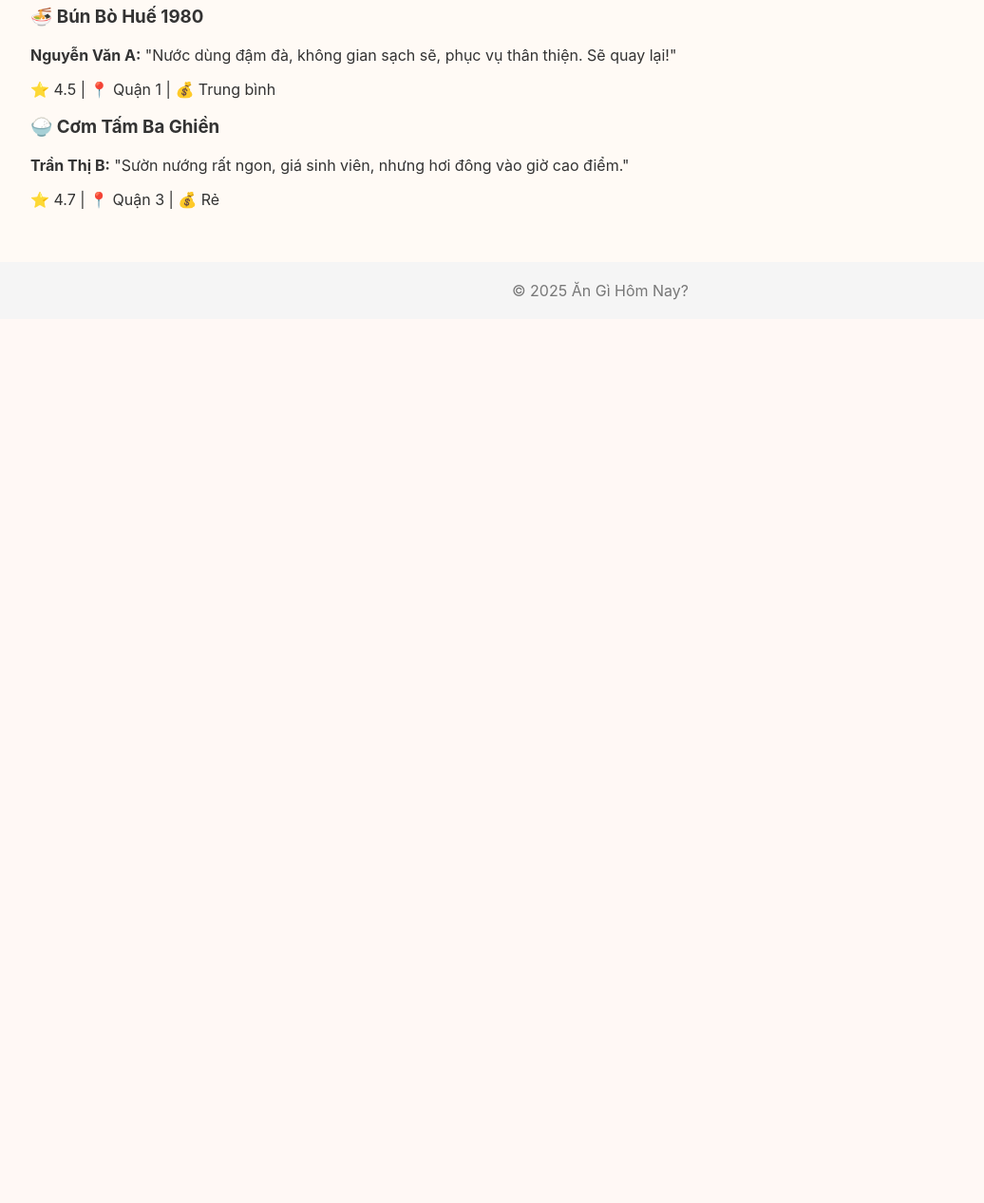
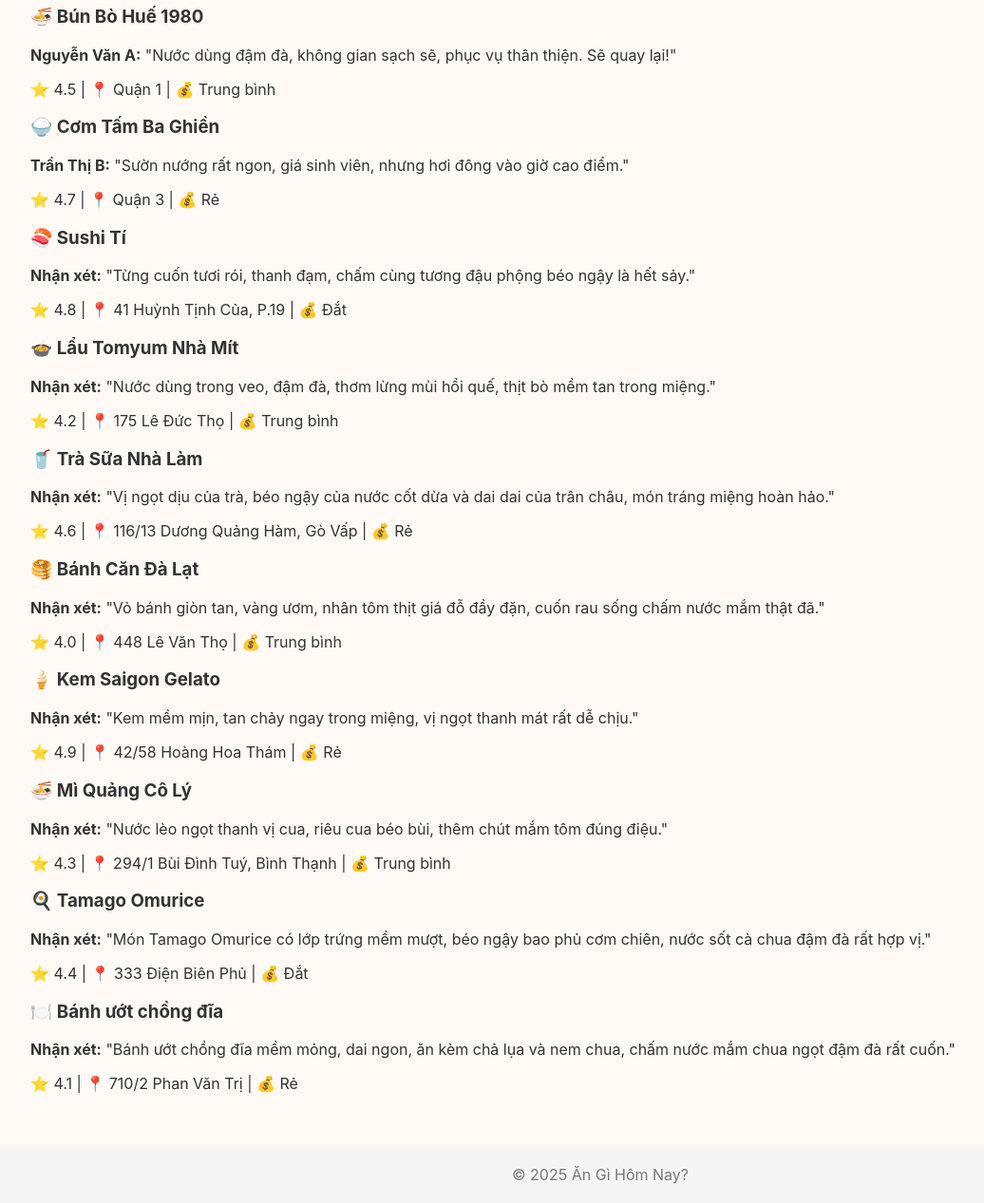
Before and after one commit to lynh146/BTL, a PHP site: page / in a window 1280 px wide. Shown: the part 1016-2283 px from the top of the page at 95% size, without its empty margins (8-1044 px from the left). Before the commit the page ends 1332 px from the top, so only its background shows below. Run offline with PHP 8.4, Linux system fonts and the light colour scheme.

Commit message:
Update index.php
Signed-off-by: baobim244 <nguyenhoangaz2005@gmail.com>

```diff
--- a/index.php
+++ b/index.php
@@ -50,7 +50,8 @@
     <div class="review-grid">
         <div class="review-card">
             <h3>🍜 Bún Bò Huế 1980</h3>
-        <p><strong>Nguyễn Văn A:</strong> "Nước dùng đậm đà, không gian sạch sẽ, phục vụ thân thiện. Sẽ quay lại!"</p>
+            <p><strong>Nguyễn Văn A:</strong> "Nước dùng đậm đà, không gian sạch sẽ, phục vụ thân thiện. Sẽ quay lại!"
+            </p>
             <p>⭐ 4.5 | 📍 Quận 1 | 💰 Trung bình</p>
         </div>
         <div class="review-card">
@@ -58,6 +59,63 @@
             <p><strong>Trần Thị B:</strong> "Sườn nướng rất ngon, giá sinh viên, nhưng hơi đông vào giờ cao điểm."</p>
             <p>⭐ 4.7 | 📍 Quận 3 | 💰 Rẻ</p>
         </div>
+        <div class="review-card">
+            <h3>🍣 Sushi Tí</h3>
+            <p><strong>Nhận xét:</strong> "Từng cuốn tươi rói, thanh đạm, chấm cùng tương đậu phộng béo ngậy là hết
+                sảy."</p>
+            <p>⭐ 4.8 | 📍 41 Huỳnh Tịnh Của, P.19 | 💰 Đắt</p>
+        </div>
+
+        <div class="review-card">
+            <h3>🍲 Lẩu Tomyum Nhà Mít</h3>
+            <p><strong>Nhận xét:</strong> "Nước dùng trong veo, đậm đà, thơm lừng mùi hồi quế, thịt bò mềm tan trong
+                miệng."</p>
+            <p>⭐ 4.2 | 📍 175 Lê Đức Thọ | 💰 Trung bình</p>
+        </div>
+
+        <div class="review-card">
+            <h3>🥤 Trà Sữa Nhà Làm</h3>
+            <p><strong>Nhận xét:</strong> "Vị ngọt dịu của trà, béo ngậy của nước cốt dừa và dai dai của trân châu,
+                món tráng miệng hoàn hảo."</p>
+            <p>⭐ 4.6 | 📍 116/13 Dương Quảng Hàm, Gò Vấp | 💰 Rẻ</p>
+        </div>
+
+        <div class="review-card">
+            <h3>🥞 Bánh Căn Đà Lạt</h3>
+            <p><strong>Nhận xét:</strong> "Vỏ bánh giòn tan, vàng ươm, nhân tôm thịt giá đỗ đầy đặn, cuốn rau sống chấm
+                nước mắm thật đã."</p>
+            <p>⭐ 4.0 | 📍 448 Lê Văn Thọ | 💰 Trung bình</p>
+        </div>
+
+        <div class="review-card">
+            <h3>🍦 Kem Saigon Gelato</h3>
+            <p><strong>Nhận xét:</strong> "Kem mềm mịn, tan chảy ngay trong miệng, vị ngọt thanh mát rất dễ chịu."</p>
+            <p>⭐ 4.9 | 📍 42/58 Hoàng Hoa Thám | 💰 Rẻ</p>
+        </div>
+
+        <div class="review-card">
+            <h3>🍜 Mì Quảng Cô Lý</h3>
+            <p><strong>Nhận xét:</strong> "Nước lèo ngọt thanh vị cua, riêu cua béo bùi, thêm chút mắm tôm đúng điệu."
+            </p>
+            <p>⭐ 4.3 | 📍 294/1 Bùi Đình Tuý, Bình Thạnh | 💰 Trung bình</p>
+        </div>
+
+        <div class="review-card">
+            <h3>🍳 Tamago Omurice</h3>
+            <p><strong>Nhận xét:</strong> "Món Tamago Omurice có lớp trứng mềm mượt, béo ngậy bao phủ cơm chiên, nước
+                sốt cà chua đậm đà rất hợp vị."
+            <p>⭐ 4.4 | 📍 333 Điện Biên Phủ | 💰 Đắt</p>
+        </div>
+
+        <div class="review-card">
+            <h3>🍽️ Bánh ướt chồng đĩa</h3>
+            <p><strong>Nhận xét:</strong> "Bánh ướt chồng đĩa mềm mỏng, dai ngon, ăn kèm chả lụa và nem chua, chấm nước
+                mắm chua ngọt đậm đà rất cuốn."
+            <p>⭐ 4.1 | 📍 710/2 Phan Văn Trị | 💰 Rẻ</p>
+        </div>
+
+
+
     </div>
 </section>
 
```
Lines whose indentation alone changed are shown as unchanged.
